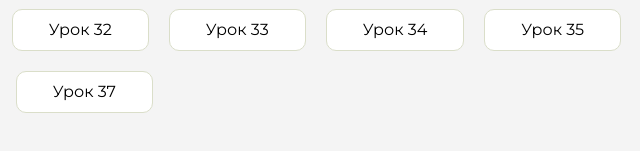
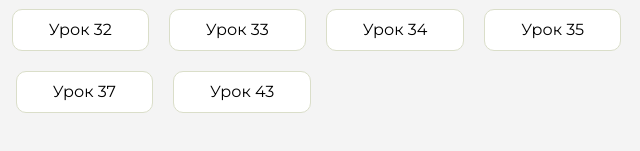
Before and after one commit to be0R1GINAL/homework, a plain HTML site: page index.html in a window 1280 px wide. Shown: the part 477-628 px from the top of the page, 598-1238 px from the left. Drawn offline with Linux system fonts and the light colour scheme.

Commit message:
Update index.html

```diff
--- a/index.html
+++ b/index.html
@@ -167,6 +167,9 @@
                     <li class="content__list-item">
                         <a href="lesson-37/index.html">Урок 37</a>
                     </li>
+                     <li class="content__list-item">
+                        <a href="lesson-43/index.html">Урок 43</a>
+                    </li>
                 </ul>
             </div>
             <div class="content__block hidden" id="diplomBlock">
```
